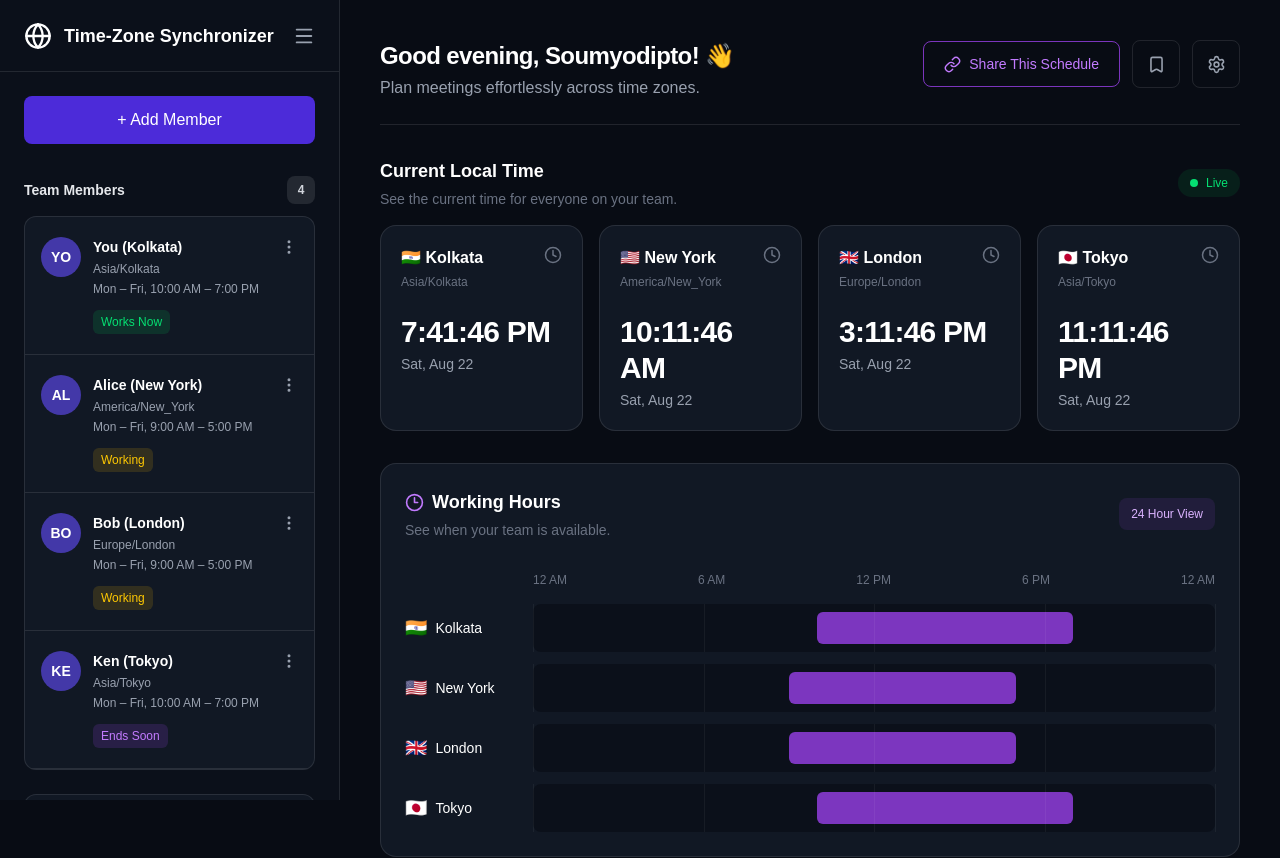
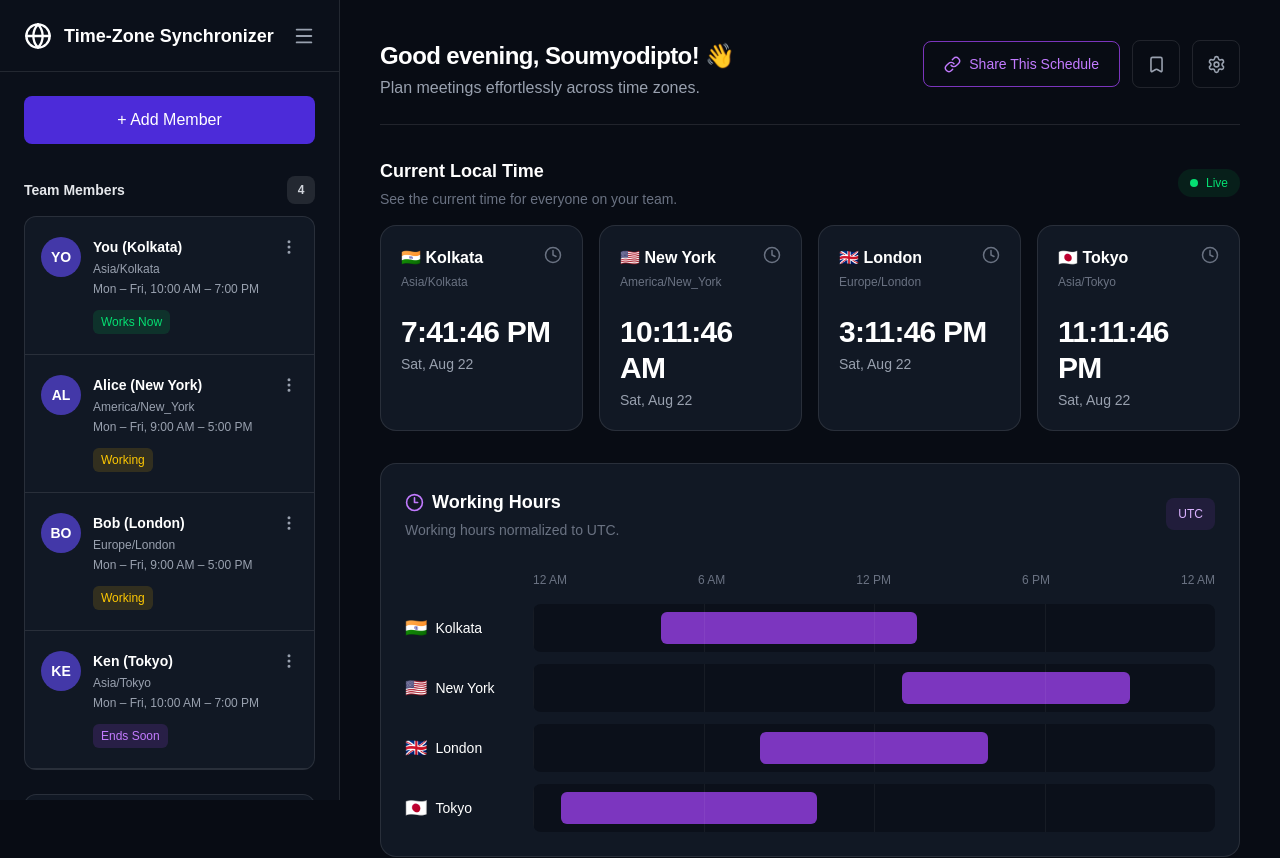
Before and after one commit to Soumyodipto68/Time-Grid, a Next.js app: page / in a window 1280 px wide. Shown: the top 858 px of the page. Built offline with nearby package versions, Linux system fonts and the light colour scheme.

Commit message:
Enhance TimelineRow and WorkingHoursTimeline components to include timezone and date props for improved timeline calculations and display

```diff
--- a/src/components/TimelineRow.tsx
+++ b/src/components/TimelineRow.tsx
@@ -1,24 +1,43 @@
+import { getTimelinePosition } from "../lib/timeline";
+
 type TimelineRowProps = {
   city: string;
   country: string;
+  timezone: string;
   startHour: number;
   endHour: number;
+  date: Date;
 };
 
 export default function TimelineRow({
   city,
   country,
+  timezone,
   startHour,
   endHour,
+  date,
 }: TimelineRowProps) {
-  const startPosition = (startHour / 24) * 100;
-  const width = ((endHour - startHour) / 24) * 100;
+  const { start, end } = getTimelinePosition(
+    date,
+    {
+      city,
+      timezone,
+      startHour,
+      endHour,
+    }
+  );
+
+  const startPosition = (start / 24) * 100;
+
+  const width = ((end - start) / 24) * 100;
 
   return (
     <div className="flex items-center gap-4">
       {/* City */}
       <div className="flex w-28 shrink-0 items-center gap-2">
-        <span className="text-lg">{country}</span>
+        <span className="text-lg">
+          {country}
+        </span>
 
         <span className="truncate text-sm font-medium">
           {city}
@@ -26,7 +45,7 @@ export default function TimelineRow({
       </div>
 
       {/* Timeline */}
-      <div className="relative h-12 flex-1 rounded-lg bg-[#0b101a]">
+      <div className="relative h-12 flex-1 overflow-hidden rounded-lg bg-[#0b101a]">
         {/* Working hours */}
         <div
           className="absolute top-1/2 h-8 -translate-y-1/2 rounded-md bg-purple-500/70"
@@ -37,7 +56,8 @@ export default function TimelineRow({
         />
 
         {/* Hour lines */}
-        {[0, 6, 12, 18, 24].map((hour) => (
+        {[0, 6, 12, 18, 24].map(
+          (hour) => (
             <div
               key={hour}
               className="absolute top-0 h-full border-l border-white/5"
@@ -45,7 +65,8 @@ export default function TimelineRow({
                 left: `${(hour / 24) * 100}%`,
               }}
             />
-        ))}
+          )
+        )}
       </div>
     </div>
   );
--- a/src/components/WorkingHoursTimeline.tsx
+++ b/src/components/WorkingHoursTimeline.tsx
@@ -1,9 +1,19 @@
+"use client";
+
 import { Clock3 } from "lucide-react";
 import { timezoneLocations } from "../data/timezones";
+import { calculateUTCOverlap } from "../lib/meeting";
 import TimelineHeader from "./TimelineHeader";
 import TimelineRow from "./TimelineRow";
 
 export default function WorkingHoursTimeline() {
+  const date = new Date();
+
+  const overlap = calculateUTCOverlap(
+    timezoneLocations,
+    date
+  );
+
   return (
     <section className="mt-8 rounded-2xl border border-white/10 bg-[#111824] p-6">
       {/* Header */}
@@ -21,12 +31,12 @@ export default function WorkingHoursTimeline() {
           </div>
 
           <p className="mt-1 text-sm text-gray-500">
-            See when your team is available.
+            Working hours normalized to UTC.
           </p>
         </div>
 
         <div className="rounded-lg bg-purple-500/10 px-3 py-2 text-xs text-purple-300">
-          24 Hour View
+          UTC
         </div>
       </div>
 
@@ -35,16 +45,53 @@ export default function WorkingHoursTimeline() {
         <TimelineHeader />
 
         <div className="mt-4 space-y-3">
-          {timezoneLocations.map((location) => (
+          {timezoneLocations.map(
+            (location) => (
               <TimelineRow
                 key={location.id}
                 city={location.city}
                 country={location.country}
+                timezone={location.timezone}
                 startHour={location.startHour}
                 endHour={location.endHour}
+                date={date}
               />
-          ))}
+            )
+          )}
         </div>
+
+        {/* Overlap */}
+        {overlap && (
+          <div className="mt-5">
+            <div className="mb-2 ml-32 flex items-center gap-2 text-xs font-medium text-green-400">
+              <span className="h-2 w-2 rounded-full bg-green-400" />
+
+              Common availability
+            </div>
+
+            <div className="ml-32 h-2 rounded-full bg-[#0b101a]">
+              <div
+                className="h-full rounded-full bg-green-400"
+                style={{
+                  marginLeft: `${
+                    (overlap.startUTC.getUTCHours() +
+                      overlap.startUTC.getUTCMinutes() /
+                        60) /
+                    24 *
+                    100
+                  }%`,
+                  width: `${
+                    ((overlap.endUTC.getTime() -
+                      overlap.startUTC.getTime()) /
+                      (1000 * 60 * 60)) /
+                    24 *
+                    100
+                  }%`,
+                }}
+              />
+            </div>
+          </div>
+        )}
       </div>
     </section>
   );
```
Lines whose indentation alone changed are shown as unchanged.
